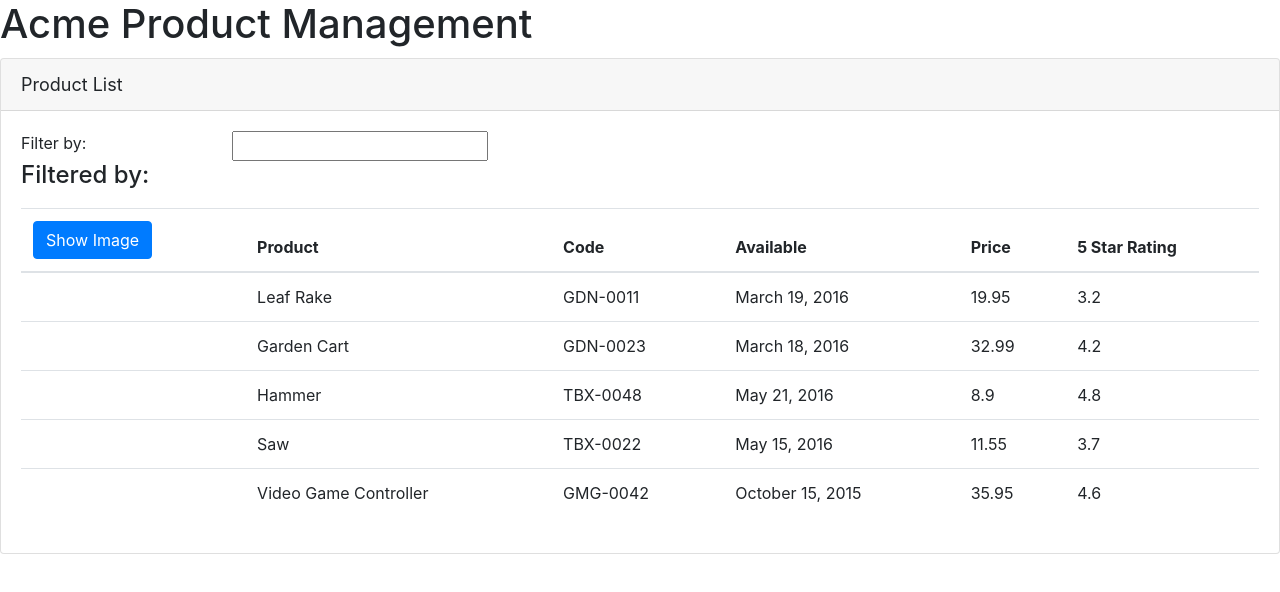
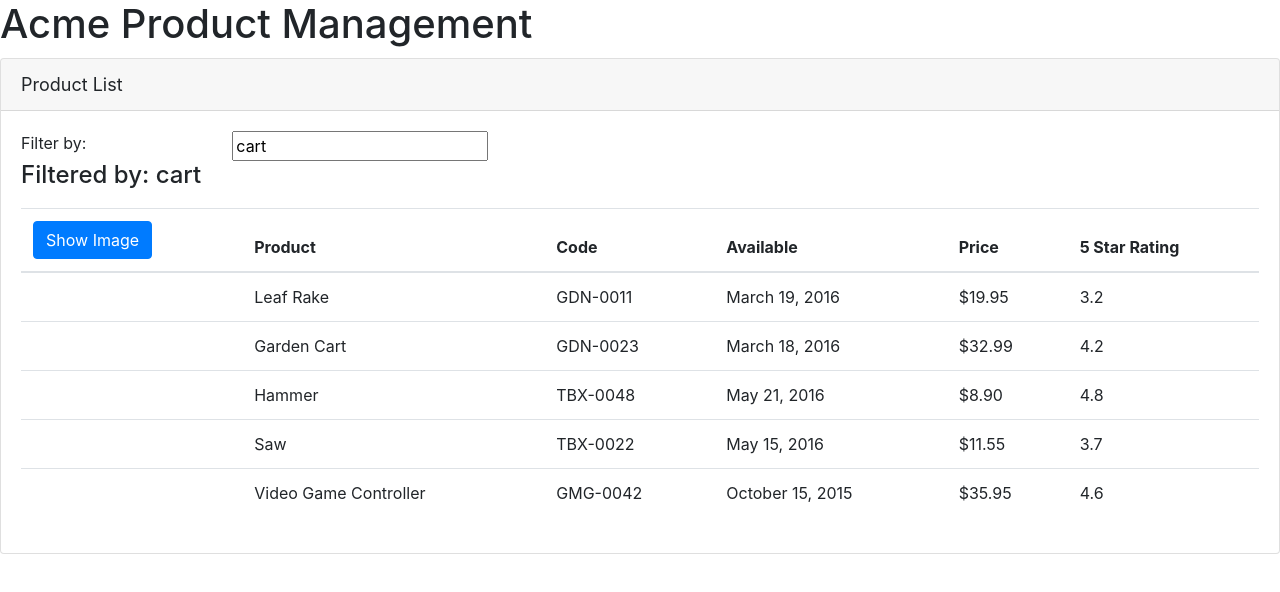
Before and after one commit to ehighbaugh/ps-ng-gettingstarted, an Angular app: page / in a window 1280 px wide. Shown: the top 592 px of the page. Built offline with nearby package versions, Linux system fonts and the light colour scheme.

Commit message:
added toggle image button

```diff
--- a/src/app/app.module.ts
+++ b/src/app/app.module.ts
@@ -1,5 +1,7 @@
 import { BrowserModule } from '@angular/platform-browser';
 import { NgModule } from '@angular/core';
+import { FormsModule } from '@angular/forms';
+
 import { AppComponent } from './app.component';
 import { ProductListComponent } from './products/product-list.component';
 
@@ -9,7 +11,8 @@
     ProductListComponent
   ],
   imports: [
-    BrowserModule
+    BrowserModule,
+    FormsModule
   ],
   bootstrap: [AppComponent]
 })
--- a/src/app/products/product-list.component.html
+++ b/src/app/products/product-list.component.html
@@ -7,12 +7,13 @@
       <div class='row'>
         <div class='col-md-2'>Filter by:</div>
         <div class='col-md-4'>
-          <input type='text' />
+          <input type='text'
+            [(ngModel)]='listFilter' />
         </div>
       </div>
       <div class='row'>
         <div class='col-md-6'>
-          <h4>Filtered by: </h4>
+          <h4>Filtered by: {{listFilter}} </h4>
         </div>
       </div>
 
@@ -44,9 +45,9 @@
                       [style.margin.px]='imageMargin'>
               </td>
               <td>{{ product.productName }}</td>
-              <td>{{ product.productCode }}</td>
+              <td>{{ product.productCode | uppercase }}</td>
               <td>{{ product.releaseDate }}</td>
-              <td>{{ product.price }}</td>
+              <td>{{ product.price | currency:'USD':'symbol':'1.2-2' }}</td>
               <td>{{ product.starRating }}</td>
             </tr>
           </tbody>
--- a/src/app/products/product-list.component.ts
+++ b/src/app/products/product-list.component.ts
@@ -9,6 +9,7 @@
   imageWidth = 50;
   imageMargin = 2;
   showImage = false;
+  listFilter = 'cart';
   products: any[] = [
     {
       'productId': 1,
```
